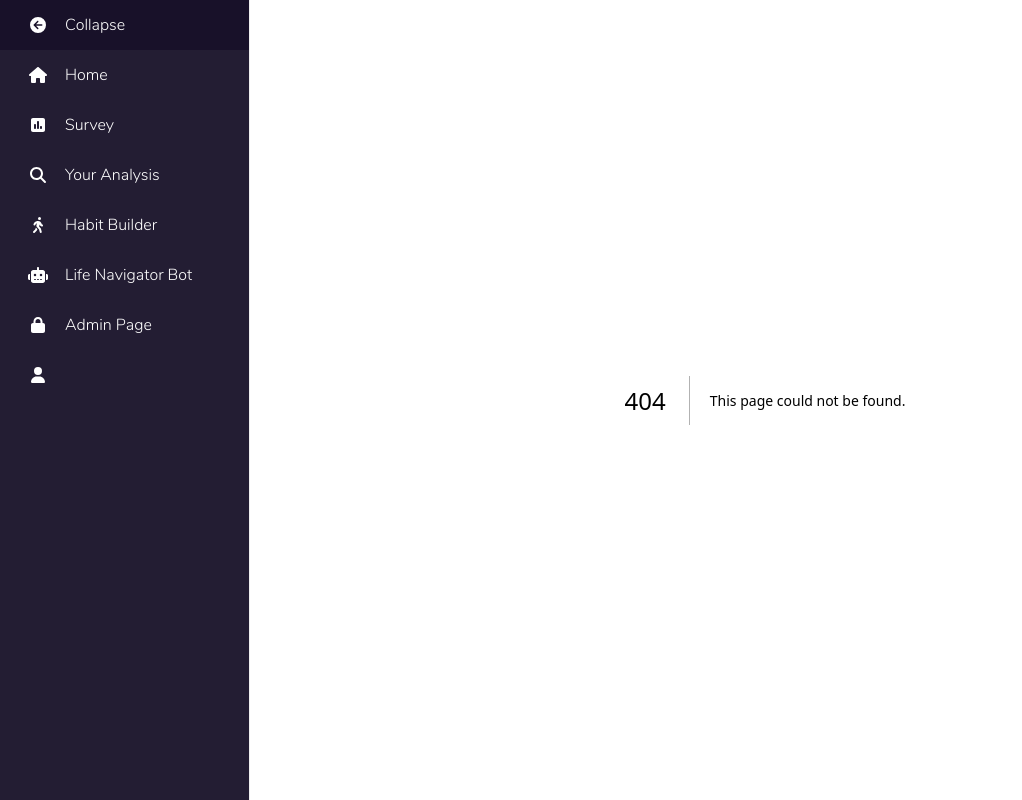
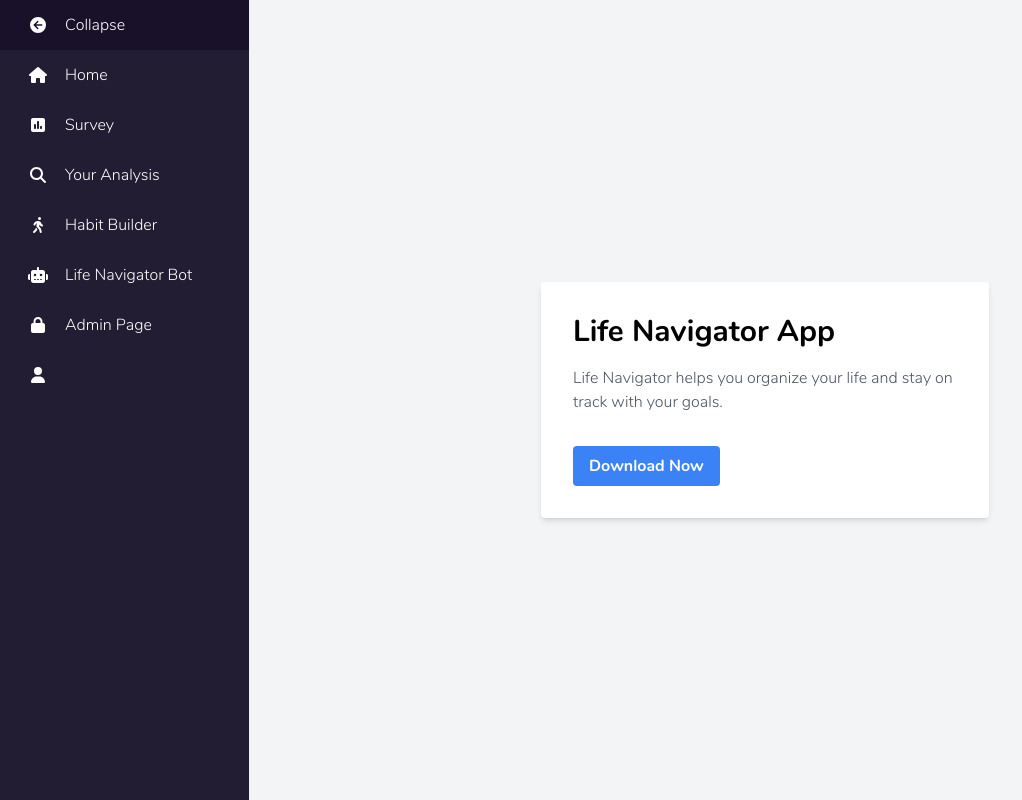
Before and after one commit to RijulTP/dailyassist, a Next.js app: page /DownloadApp in a window 1280 px wide. Before the commit this address had no page. Shown: the whole page, without its empty margins (0-1022 px from the left). Built offline with nearby package versions, Linux system fonts and the light colour scheme.

Commit message:
Added app download page

```diff
--- /dev/null
+++ b/src/pages/DownloadApp.js
@@ -0,0 +1,40 @@
+import React from "react";
+import { useState } from "react";
+
+const DownloadPage = () => {
+  const [isDownloading, setIsDownloading] = useState(false);
+
+  const handleDownload = () => {
+    setIsDownloading(true);
+    // Create a temporary link to initiate the download
+    const link = document.createElement("a");
+    link.href = "https://github.com/RijulTP/LifeNavigatorApp/raw/main/LifeNavigator.apk";
+    link.download = "LifeNavigatorApp.apk";
+    document.body.appendChild(link);
+    link.click();
+    setIsDownloading(false);
+  };
+
+  return (
+    <div className="flex flex-col items-center justify-center min-h-screen bg-gray-100">
+      <div className="bg-white p-8 rounded shadow-md max-w-md">
+        <h1 className="text-3xl font-bold mb-4">Life Navigator App</h1>
+        <p className="text-gray-600 mb-8">
+          Life Navigator helps you organize your life and stay on track with
+          your goals.
+        </p>
+        <button
+          onClick={handleDownload}
+          className={`bg-blue-500 hover:bg-blue-600 text-white font-bold py-2 px-4 rounded focus:outline-none ${
+            isDownloading && "cursor-not-allowed"
+          }`}
+          disabled={isDownloading}
+        >
+          {isDownloading ? "Downloading..." : "Download Now"}
+        </button>
+      </div>
+    </div>
+  );
+};
+
+export default DownloadPage;
```
